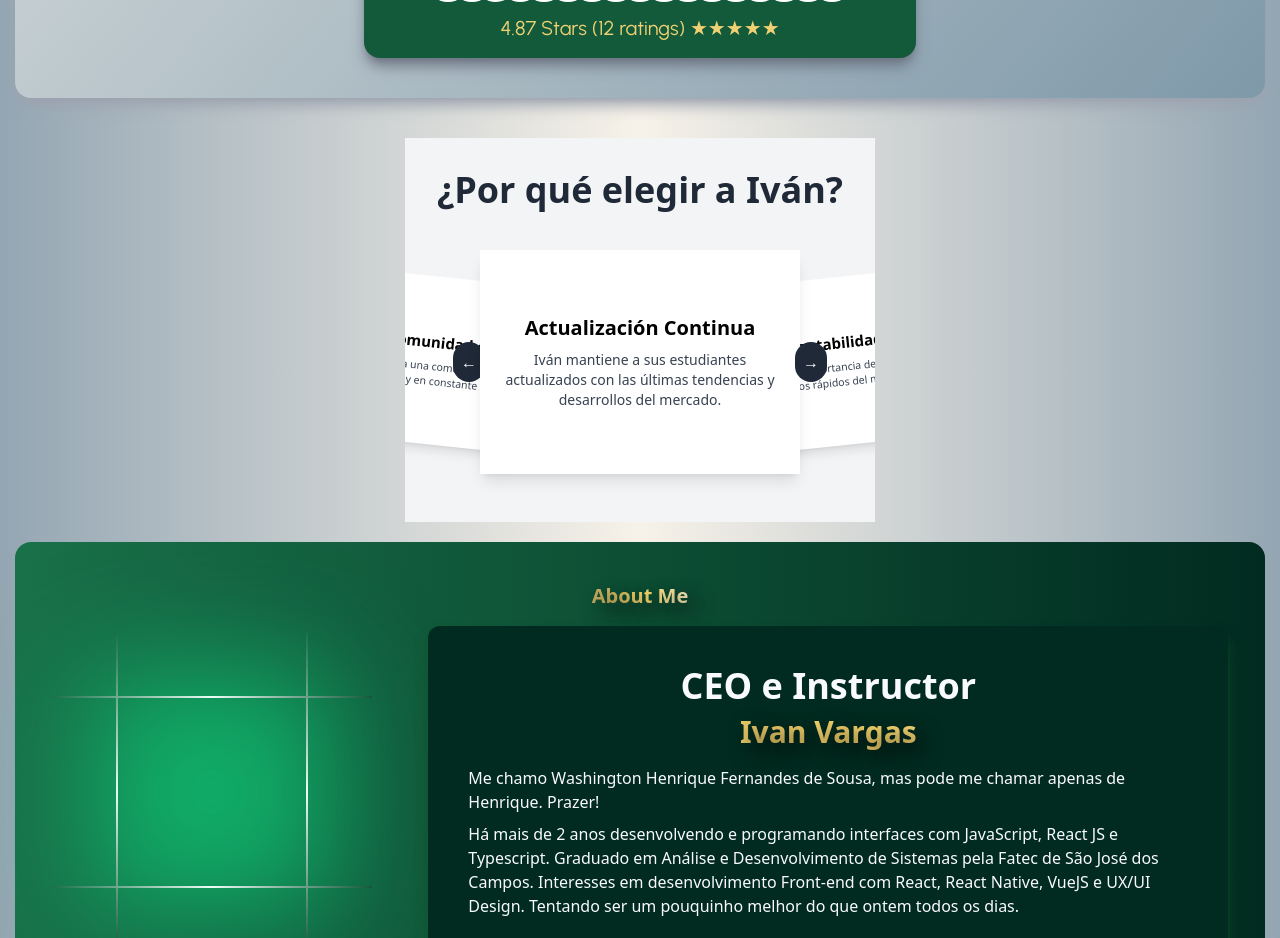
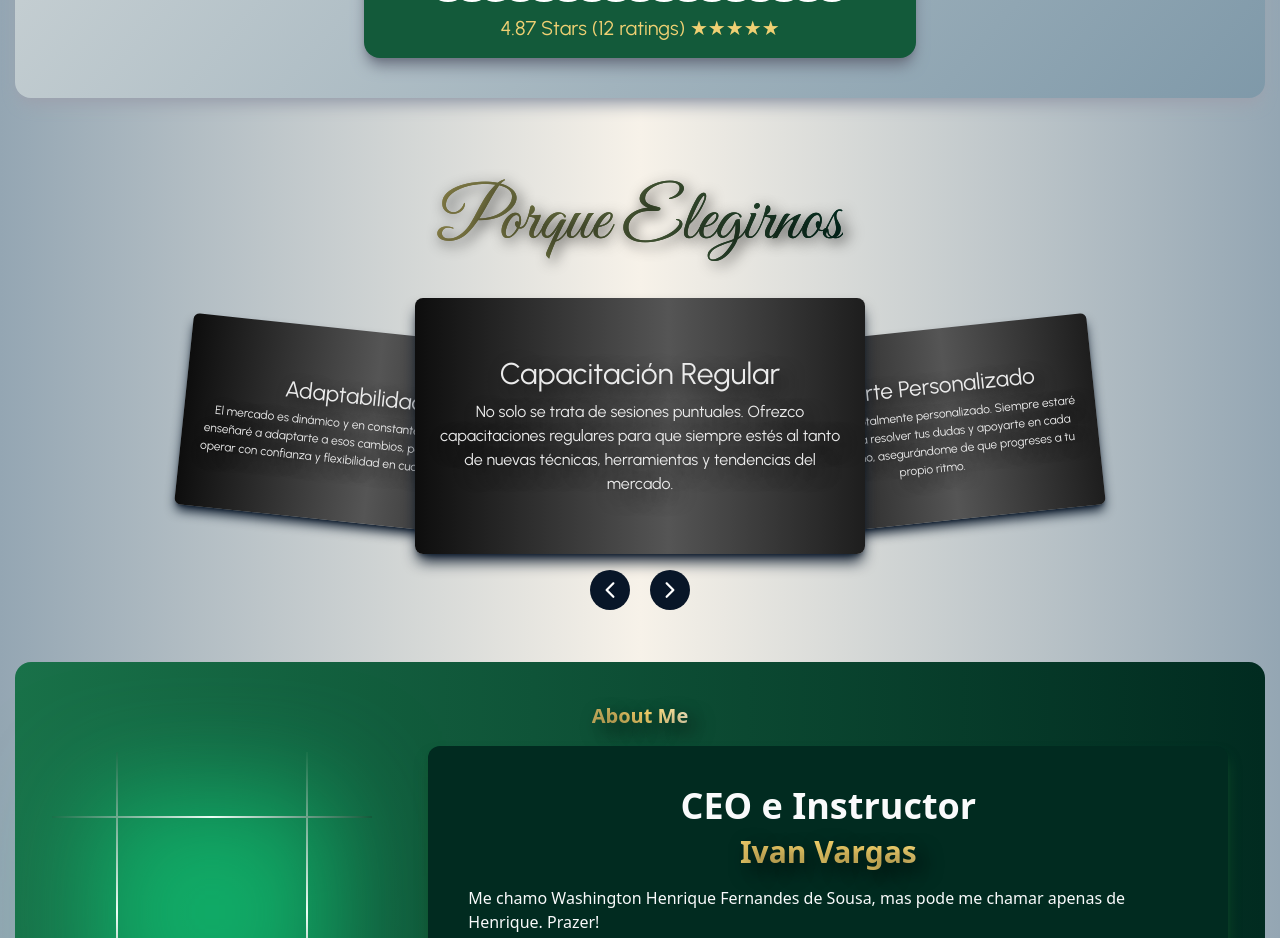
Before and after one commit to Yedixdev/FX.KILLERS-Traders, a React (Vite) app: page / in a window 1280 px wide. Shown: the part 2680-3618 px from the top of the page. Built offline with nearby package versions, Linux system fonts and the light colour scheme; no server answers; grey boxes are pictures that could not be loaded; a web font is replaced by a local one.

Commit message:
why chosse

```diff
--- a/src/components/Home-Testimonial.tsx
+++ b/src/components/Home-Testimonial.tsx
@@ -10,12 +10,7 @@ const Testimonial: React.FC = () => {
   const handleShowLess = () => setVisibleCount((prev) => Math.max(6, prev - 6));
 
   return (
-    <motion.div
-      id="testimonials-section"
-      initial={{ opacity: 0, y: -50 }}
-      whileInView={{ opacity: 1, y: 0 }}
-      viewport={{ once: true, amount: 0.3 }}
-      transition={{ duration: 0.8 }}
+    <div
       className="p-6 flex flex-col justify-center items-center bg-gradient-to-br from-[#fffbf4] to-[#7f99a9] lg:rounded-2xl my-10 h-auto w-full xl:w-[1250px] py-5 px-4 relative z-10 xl:rounded-2xl shadow-lg shadow-gray-400"
     >
       <span className="font-urbanist font-semibold text-xl title-home-section text-center">Testimonials</span>
@@ -37,7 +32,7 @@ const Testimonial: React.FC = () => {
               key={index}
               initial={{ opacity: 0, y: 50 }}
               whileInView={{ opacity: 1, y: 0 }}
-              viewport={{ once: false, amount: 0.2 }}
+              viewport={{ once: false, amount: 0.5 }}
               transition={{
                 duration: 0.6,
                 delay: index * 0.1,
@@ -77,7 +72,7 @@ const Testimonial: React.FC = () => {
         )}
       </div>
       <HomeAvatar/>
-    </motion.div>
+    </div>
   );
 };
 
--- a/src/components/Home-WhyChosee.tsx
+++ b/src/components/Home-WhyChosee.tsx
@@ -1,59 +1,87 @@
 import { useState } from "react";
+import { IoIosArrowForward, IoIosArrowBack } from "react-icons/io";
 
 const HomeWhyChosee = () => {
   const infoItems = [
-    { title: "Enseñanza Clara y Aterrizada", description: "Iván se caracteriza por su capacidad de explicar conceptos complejos de forma sencilla y accesible." },
-    { title: "Preparación para la Realidad del Mercado", description: "Iván te prepara para enfrentar tanto los desafíos como las recompensas reales del trading." },
-    { title: "Una Comunidad de Apoyo", description: "Te unirás a una comunidad de traders motivados y en constante aprendizaje." },
-    { title: "Actualización Continua", description: "Iván mantiene a sus estudiantes actualizados con las últimas tendencias y desarrollos del mercado." },
-    { title: "Adaptabilidad", description: "Iván enseña la importancia de adaptarse a los cambios rápidos del mercado." },
-    { title: "Capacitación Regular", description: "Regularmente ofrece sesiones de capacitación para mantener a sus estudiantes al día." },
-    { title: "Soporte Personalizado", description: "Proporciona soporte continuo y personalizado para resolver dudas." },
+    {
+      title: "Enseñanza Clara y Aterrizada",
+      description: "Soy Iván, y me especializo en desglosar conceptos complejos de trading, brindándote explicaciones claras y accesibles para que puedas dominar el mercado sin complicaciones."
+    },
+    {
+      title: "Preparación para la Realidad del Mercado",
+      description: "Te preparé para lo que realmente importa en el trading. No solo te enseñaré las estrategias, sino también cómo afrontar los desafíos reales y obtener ganancias sostenibles."
+    },
+    {
+      title: "Una Comunidad de Apoyo",
+      description: "Al unirte a mi mentoría, entrarás en una comunidad de traders activos, con personas motivadas que comparten conocimientos, ideas y crecen juntas en el proceso."
+    },
+    {
+      title: "Actualización Continua",
+      description: "El mercado cambia constantemente. Mi compromiso es mantenerte actualizado con las últimas tendencias y estrategias para que siempre estés un paso adelante."
+    },
+    {
+      title: "Adaptabilidad",
+      description: "El mercado es dinámico y en constante evolución. Te enseñaré a adaptarte a esos cambios, para que puedas operar con confianza y flexibilidad en cualquier situación."
+    },
+    {
+      title: "Capacitación Regular",
+      description: "No solo se trata de sesiones puntuales. Ofrezco capacitaciones regulares para que siempre estés al tanto de nuevas técnicas, herramientas y tendencias del mercado."
+    },
+    {
+      title: "Soporte Personalizado",
+      description: "Mi enfoque es totalmente personalizado. Siempre estaré disponible para resolver tus dudas y apoyarte en cada paso del camino, asegurándome de que progreses a tu propio ritmo."
+    },
   ];
 
-  const [currentIndex, setCurrentIndex] = useState(3); // Slide central por defecto
+  const [currentIndex, setCurrentIndex] = useState(5);
 
-  // Funciones para cambiar el slide activo
   const prevSlide = () => setCurrentIndex((prev) => (prev === 0 ? infoItems.length - 1 : prev - 1));
   const nextSlide = () => setCurrentIndex((prev) => (prev === infoItems.length - 1 ? 0 : prev + 1));
 
   return (
-    <div className="flex flex-col items-center bg-gray-100 p-8 relative overflow-hidden">
-      <h2 className="text-4xl font-bold mb-6 text-gray-800">¿Por qué elegir a Iván?</h2>
+    <div className="w-full max-w-[1200px] mx-auto flex flex-col items-center p-8 relative overflow-hidden">
+      <div className="py-4 text-center mb-6 text-gray-700 font-greatVibes title-home-section">
+        <span className="text-gray-200  title-home-section text-5xl lg:6xl xl:text-7xl">Porque Elegirnos  </span>
+      </div>
 
       <div className="relative w-full max-w-6xl h-64 flex items-center justify-center">
-        {/* Botón Izquierdo */}
-        <button onClick={prevSlide} className="absolute left-4 bg-gray-800 text-white p-2 rounded-full hover:bg-gray-600 z-10">
-          &#8592;
-        </button>
-
         {/* Slides */}
         <div className="flex items-center justify-center w-full">
           {infoItems.map((item, index) => {
-            // Calcular posición relativa al slide activo
             const position = index - currentIndex;
             const isCenter = position === 0;
 
             return (
               <div
                 key={index}
-                className={`absolute transition-transform duration-500 ease-in-out p-4 w-80 h-56 bg-white shadow-lg rounded-lg flex flex-col justify-center items-center
+                className={`absolute transition-transform duration-500 ease-in-out p-4 w-[350px] lg:w-[400px] xl:w-[450px] h-56 btn-bg-black shadow-lg shadow-blue1 flex flex-col justify-center items-center text-gray-100 font-urbanist rounded-xl m-5
                   ${isCenter ? "z-10 scale-100" : "z-0 scale-75"}
-                  ${position === -1 ? "-translate-x-48 rotate-6" : ""}
-                  ${position === 1 ? "translate-x-48 -rotate-6" : ""}
+                  ${position === -1 ? "-translate-x-72 rotate-6" : ""}
+                  ${position === 1 ? "translate-x-72 -rotate-6" : ""}
                   ${position < -1 || position > 1 ? "opacity-0 pointer-events-none" : "opacity-100"}
+                  sm:w-[350px] sm:h-48 md:w-[400px] md:h-56 lg:w-[450px] lg:h-64
                 `}
               >
-                <h3 className="text-xl font-semibold mb-2 text-center">{item.title}</h3>
-                <p className="text-gray-700 text-sm text-center">{item.description}</p>
+                <h3 className="mb-2 text-center text-2xl lg:text-3xl sm:text-base md:text-lg">{item.title}</h3>
+                <p className="text-center text-base sm:text-sm md:text-base">{item.description}</p>
               </div>
             );
           })}
         </div>
+      </div>
 
-        {/* Botón Derecho */}
-        <button onClick={nextSlide} className="absolute right-4 bg-gray-800 text-white p-2 rounded-full hover:bg-gray-600 z-10">
-          &#8594;
+      <div className="flex justify-center gap-5 w-full max-w-6xl mt-4">
+        <button
+          onClick={prevSlide}
+          className="bg-blue1 text-white p-2 rounded-full hover:bg-gray-600 z-10"
+        >
+          <IoIosArrowBack className="text-2xl"/>
+        </button>
+        <button
+          onClick={nextSlide}
+          className="bg-blue1 text-white p-2 rounded-full hover:bg-gray-600 z-10"
+        >
+          <IoIosArrowForward className="text-2xl"/>
         </button>
       </div>
     </div>
--- a/src/components/Suscription-Newsletter.tsx
+++ b/src/components/Suscription-Newsletter.tsx
@@ -1,6 +1,6 @@
 import { motion } from "framer-motion";
 import React, { useState } from "react";
-import { subscribe } from "@/services/subscription"; // Asegúrate de que la ruta sea correcta
+import { subscribe } from "@/services/subscription";
 
 const Newsletter = () => {
   const [email, setEmail] = useState<string>("");
```
